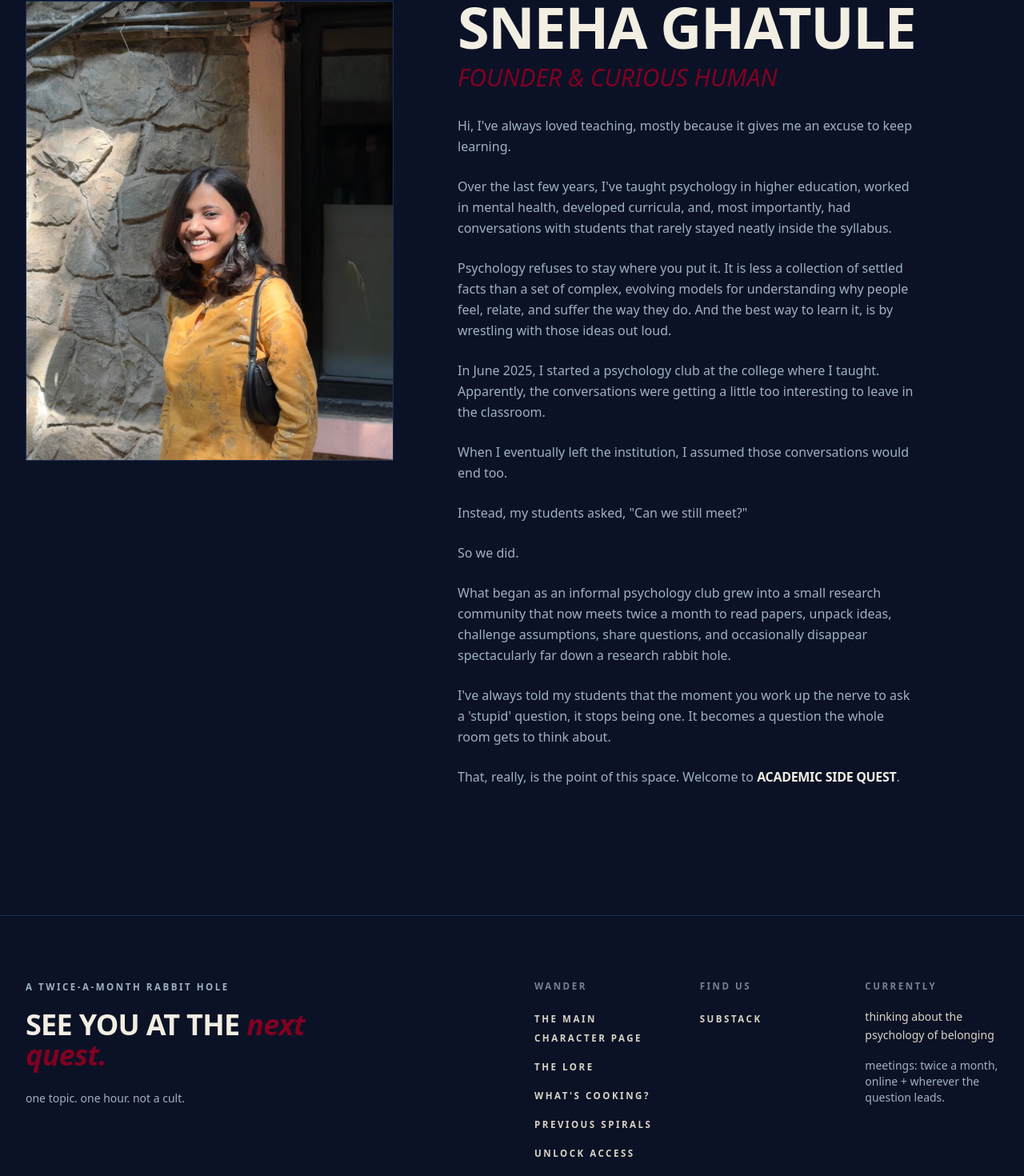
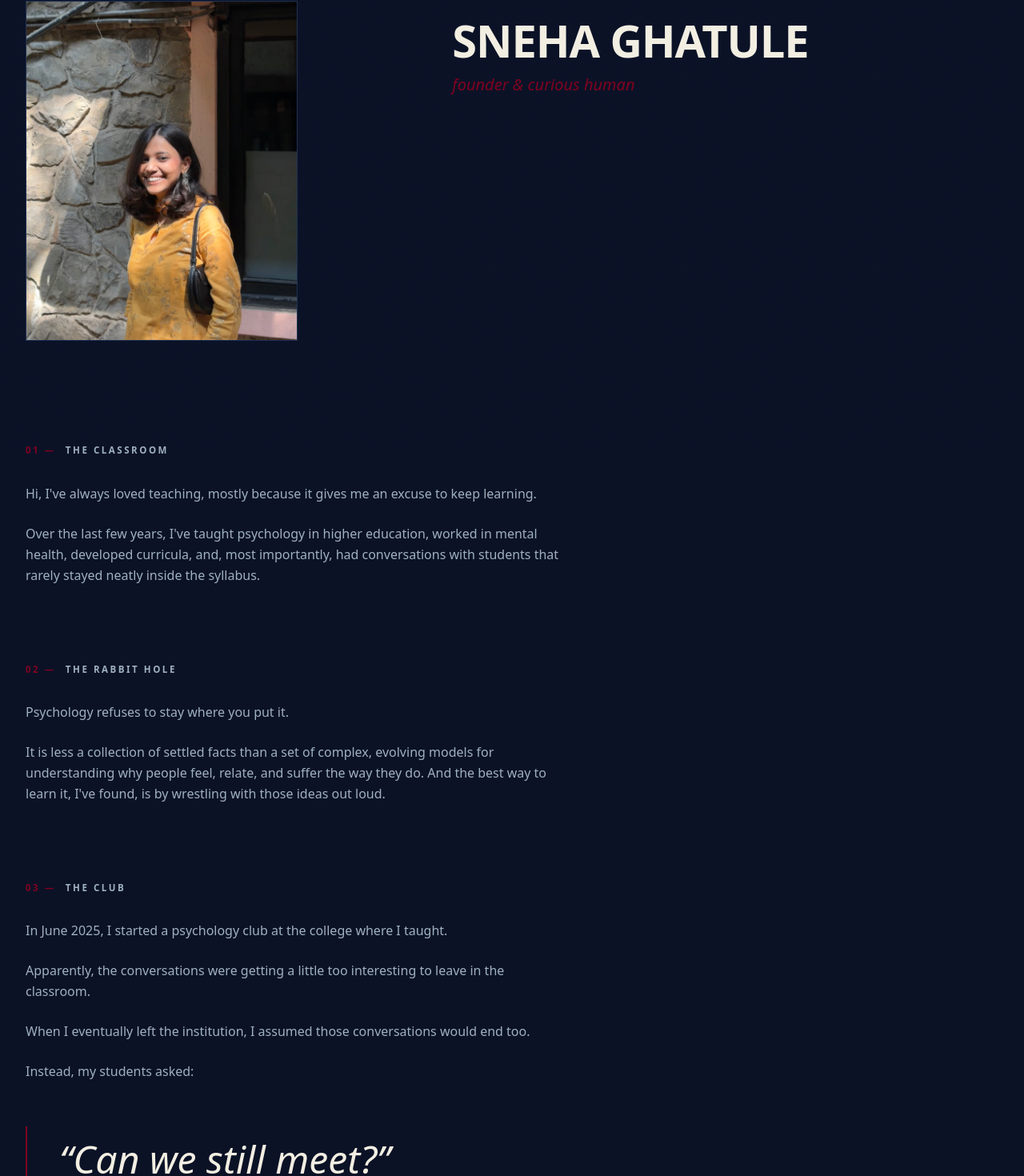
Before and after one commit to snehaghatule/academic-side-quest, a Next.js app: page /about in a window 1280 px wide. Shown: the part 240-1710 px from the top of the page at 80% size. Built offline with nearby package versions, Linux system fonts and the light colour scheme; a web font is replaced by a local one.

Commit message:
Redesign Lore page as editorial origin story

```diff
--- a/src/components/sections/Founder.tsx
+++ b/src/components/sections/Founder.tsx
@@ -1,6 +1,21 @@
 import Image from "next/image";
+import type { ReactNode } from "react";
 import { founder } from "@/data/quests";
 import { Reveal } from "@/components/ui/Reveal";
+
+function renderParagraph(text: string): ReactNode {
+  const parts = text.split("Academic Side Quest");
+  if (parts.length < 2) return text;
+  return (
+    <>
+      {parts[0]}
+      <span className="display font-bold uppercase text-ink">
+        Academic Side Quest
+      </span>
+      {parts[1]}
+    </>
+  );
+}
 
 export function Founder() {
   return (
@@ -13,7 +28,7 @@ export function Founder() {
           </div>
         </Reveal>
 
-        <div className="mt-16 grid gap-16 lg:grid-cols-12 lg:gap-20">
+        <div className="mt-16 grid items-start gap-14 lg:grid-cols-12 lg:gap-16">
           <div className="lg:col-span-5">
             <Reveal>
               {founder.photo ? (
@@ -22,10 +37,10 @@ export function Founder() {
                   alt={founder.name}
                   width={800}
                   height={1000}
-                  className="aspect-[4/5] w-full border border-line object-cover"
+                  className="aspect-[4/5] w-full max-w-[340px] border border-line object-cover"
                 />
               ) : (
-                <div className="flex aspect-[4/5] w-full items-center justify-center border border-dashed border-line bg-card p-8">
+                <div className="flex aspect-[4/5] w-full max-w-[340px] items-center justify-center border border-dashed border-line bg-card p-8">
                   <p className="label max-w-[16rem] text-center text-mist/70">
                     your photo goes here — add one and it appears in this frame
                   </p>
@@ -34,41 +49,48 @@ export function Founder() {
             </Reveal>
           </div>
 
-          <div className="flex flex-col justify-center lg:col-span-7">
+          <div className="lg:col-span-7 lg:pt-6">
             <Reveal>
-              <h3 className="display text-4xl font-bold uppercase leading-[0.9] tracking-[-0.01em] text-ink sm:text-5xl md:text-7xl">
+              <h1 className="display text-4xl font-bold uppercase leading-[0.9] tracking-[-0.01em] text-ink sm:text-5xl md:text-[3.5rem]">
                 {founder.name}
-              </h3>
-              <p className="font-accent mt-4 text-2xl uppercase italic leading-none text-ember sm:text-3xl">
+              </h1>
+              <p className="font-accent mt-4 text-lg italic text-ember sm:text-xl">
                 {founder.role}
               </p>
-              <div className="mt-8 max-w-xl">
-                {founder.bio.map((paragraph, i) => {
-                  const parts = paragraph.split("Academic Side Quest");
-                  return (
+            </Reveal>
+          </div>
+        </div>
+
+        <div className="mt-24 max-w-2xl lg:mt-32">
+          {founder.story.map((section, i) => (
+            <Reveal key={section.number} className={i === 0 ? "" : "mt-20 lg:mt-24"}>
+              <div className="flex items-baseline gap-3">
+                <span className="label text-ember">{section.number} —</span>
+                <span className="label text-mist">{section.title}</span>
+              </div>
+              <div className="mt-8">
+                {section.blocks.map((block, j) => (
+                  <div key={j}>
+                    {typeof block === "string" ? (
                       <p
-                      key={i}
                         className={`text-base leading-relaxed text-mist ${
-                        i === 0 ? "" : "mt-6"
+                          j === 0 ? "" : "mt-6"
                         }`}
                       >
-                      {parts.length > 1 ? (
-                        <>
-                          {parts[0]}
-                          <span className="display font-bold uppercase text-ink">
-                            Academic Side Quest
-                          </span>
-                          {parts[1]}
-                        </>
+                        {renderParagraph(block)}
+                      </p>
                     ) : (
-                        paragraph
+                      <blockquote className="my-14 border-l-2 border-ember py-2 pl-8 sm:pl-10">
+                        <p className="font-accent text-3xl italic leading-snug text-ink sm:text-4xl md:text-5xl">
+                          “{block.quote}”
+                        </p>
+                      </blockquote>
                     )}
-                    </p>
-                  );
-                })}
+                  </div>
+                ))}
               </div>
             </Reveal>
-          </div>
+          ))}
         </div>
       </div>
     </section>
--- a/src/data/quests.ts
+++ b/src/data/quests.ts
@@ -93,17 +93,44 @@ export const founder = {
   name: "Sneha Ghatule",
   role: "founder & curious human",
   photo: "/images/founder.jpg",
-  bio: [
+  story: [
+    {
+      number: "01",
+      title: "the classroom",
+      blocks: [
         "Hi, I've always loved teaching, mostly because it gives me an excuse to keep learning.",
         "Over the last few years, I've taught psychology in higher education, worked in mental health, developed curricula, and, most importantly, had conversations with students that rarely stayed neatly inside the syllabus.",
-    "Psychology refuses to stay where you put it. It is less a collection of settled facts than a set of complex, evolving models for understanding why people feel, relate, and suffer the way they do. And the best way to learn it, is by wrestling with those ideas out loud.",
-    "In June 2025, I started a psychology club at the college where I taught. Apparently, the conversations were getting a little too interesting to leave in the classroom.",
+      ],
+    },
+    {
+      number: "02",
+      title: "the rabbit hole",
+      blocks: [
+        "Psychology refuses to stay where you put it.",
+        "It is less a collection of settled facts than a set of complex, evolving models for understanding why people feel, relate, and suffer the way they do. And the best way to learn it, I've found, is by wrestling with those ideas out loud.",
+      ],
+    },
+    {
+      number: "03",
+      title: "the club",
+      blocks: [
+        "In June 2025, I started a psychology club at the college where I taught.",
+        "Apparently, the conversations were getting a little too interesting to leave in the classroom.",
         "When I eventually left the institution, I assumed those conversations would end too.",
-    'Instead, my students asked, "Can we still meet?"',
+        "Instead, my students asked:",
+        { quote: "Can we still meet?" },
         "So we did.",
+      ],
+    },
+    {
+      number: "04",
+      title: "the side quest",
+      blocks: [
         "What began as an informal psychology club grew into a small research community that now meets twice a month to read papers, unpack ideas, challenge assumptions, share questions, and occasionally disappear spectacularly far down a research rabbit hole.",
         "I've always told my students that the moment you work up the nerve to ask a 'stupid' question, it stops being one. It becomes a question the whole room gets to think about.",
         "That, really, is the point of this space. Welcome to Academic Side Quest.",
+      ],
+    },
   ],
 };
 
```
Lines whose indentation alone changed are shown as unchanged.
